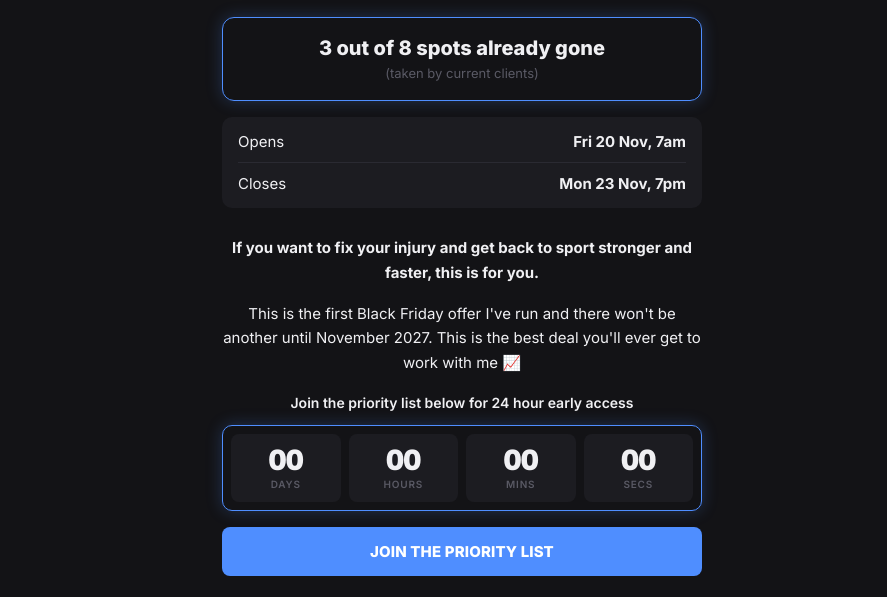
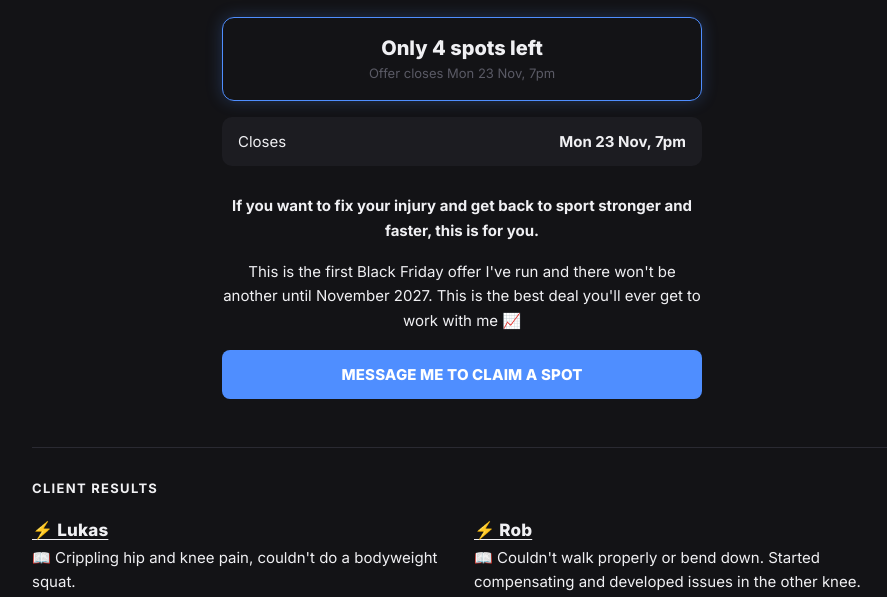
Before and after one commit to fredcatley/plans, a plain HTML site: page blackfriday/index.html in a window 1280 px wide. Shown: the part 196-793 px from the top of the page, without its empty margins (178-1065 px from the left). Drawn offline with Linux system fonts and the light colour scheme.

Commit message:
BF offer live — 4 spots left, closes Monday CTA
Co-Authored-By: Claude Sonnet 4.6 <noreply@anthropic.com>

```diff
--- a/blackfriday/index.html
+++ b/blackfriday/index.html
@@ -283,16 +283,12 @@ h1 {
 
   <div class="counter">
     <div class="counter-info">
-      <strong>3 out of 8 spots already gone</strong>
-      <span>(taken by current clients)</span>
+      <strong>Only 4 spots left</strong>
+      <span>Offer closes Mon 23 Nov, 7pm</span>
     </div>
   </div>
 
   <div class="deal">
-    <div class="deal-row">
-      <span class="lbl">Opens</span>
-      <span class="val">Fri 20 Nov, 7am</span>
-    </div>
     <div class="deal-row">
       <span class="lbl">Closes</span>
       <span class="val">Mon 23 Nov, 7pm</span>
@@ -302,15 +298,7 @@ h1 {
   <p class="pitch"><strong>If you want to fix your injury and get back to sport stronger and faster, this is for you.</strong></p>
   <p class="pitch">This is the first Black Friday offer I've run and there won't be another until November 2027. This is the best deal you'll ever get to work with me 📈</p>
 
-  <p class="early-access">Join the priority list below for 24 hour early access</p>
-  <div class="countdown">
-    <div class="cd-unit"><span class="cd-n" id="cd-d">--</span><span class="cd-lbl">days</span></div>
-    <div class="cd-unit"><span class="cd-n" id="cd-h">--</span><span class="cd-lbl">hours</span></div>
-    <div class="cd-unit"><span class="cd-n" id="cd-m">--</span><span class="cd-lbl">mins</span></div>
-    <div class="cd-unit"><span class="cd-n" id="cd-s">--</span><span class="cd-lbl">secs</span></div>
-  </div>
-
-  <a class="btn" href="https://wa.me/447774319547?text=Hey%20Fred%20-%20I%27d%20like%20to%20join%20the%20Black%20Friday%20priority%20list">JOIN THE PRIORITY LIST</a>
+  <a class="btn" href="https://wa.me/447774319547?text=Hey%20Fred%20-%20I%27d%20like%20to%20claim%20a%20Black%20Friday%20spot">MESSAGE ME TO CLAIM A SPOT</a>
   </div>
 
   <div class="results">
@@ -384,33 +372,5 @@ h1 {
     </div><!-- /results-grid -->
   </div>
 </div>
-<script>
-(function() {
-  // Thu 27 Nov 2026, 07:00 UK time (GMT)
-  var target = new Date('2026-11-19T07:00:00Z');
-  var ids = ['cd-d','cd-h','cd-m','cd-s'];
-
-  function pad(n) { return String(n).padStart(2,'0'); }
-
-  function tick() {
-    var diff = target - Date.now();
-    if (diff <= 0) {
-      ids.forEach(function(id,i){ document.getElementById(id).textContent = '00'; });
-      return;
-    }
-    var s = Math.floor(diff/1000);
-    var m = Math.floor(s/60); s %= 60;
-    var h = Math.floor(m/60); m %= 60;
-    var d = Math.floor(h/24); h %= 24;
-    document.getElementById('cd-d').textContent = pad(d);
-    document.getElementById('cd-h').textContent = pad(h);
-    document.getElementById('cd-m').textContent = pad(m);
-    document.getElementById('cd-s').textContent = pad(s);
-  }
-
-  tick();
-  setInterval(tick, 1000);
-})();
-</script>
 </body>
 </html>
```
